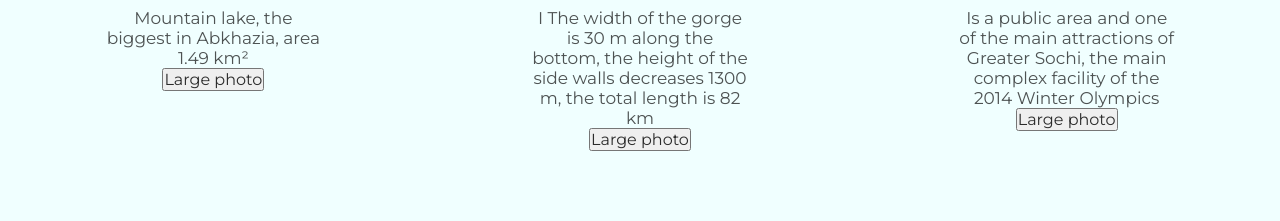
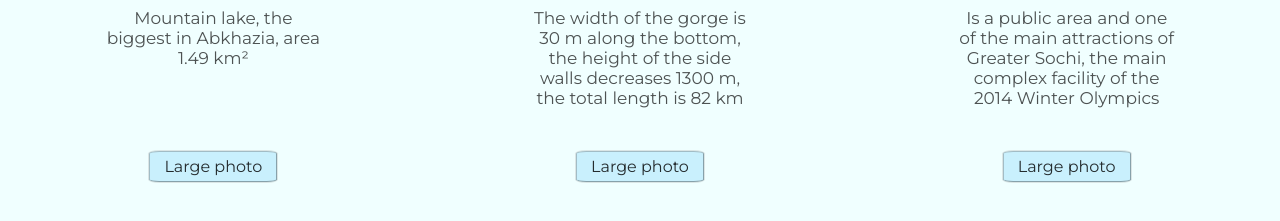
Before and after one commit to Egor-Ivankov/My-web-site, a plain HTML site: page places.html in a window 1280 px wide. Shown: the part 457-678 px from the top of the page. Drawn offline with Linux system fonts and the light colour scheme.

Commit message:
1-Minor edits,2-Fixed favorit places, added hover on buttons, and li tags

```diff
--- a/fonts/fonts.css
+++ b/fonts/fonts.css
@@ -41,3 +41,10 @@
   color: rgba(0, 0, 0, 0.818);
   font-size: 16px;
 }
+
+.buttons a {
+  font-family: 'Montserrat', sans-serif;
+  color: rgba(0, 0, 0, 0.818);
+  font-size: 16px;
+  text-decoration: none;
+}
--- a/places.html
+++ b/places.html
@@ -36,7 +36,6 @@
         <div class="card-text">
           <h1>Lake Rica</h1>
           <p>Mountain lake, the biggest in Abkhazia, area 1.49 km²</p>
-          <div class="btn-one"><button class="btn-one">Large photo</button></div>
         </div>
       </div>
     </div>
@@ -46,10 +45,10 @@
         <img src="./img/Sochi moutains.jpg" alt="Red Lawn">
         <div class="card-text">
           <h1>Mountains in Sochi</h1>
-          <p>I
+          <p>
             The width of the gorge is 30 m along the bottom, the height of the side walls decreases 1300 m, the total
-            length is 82 km</p>
-          <div class="btn-two"><button>Large photo</button></div>
+            length is 82 km
+          </p>
         </div>
       </div>
     </div>
@@ -61,13 +60,17 @@
           <h1>The Olympic Park </h1>
           <p>
             Is a public area and one of the main attractions of Greater Sochi, the main
-            complex facility of the 2014 Winter Olympics</p>
-          <div class="btn-three"><button>Large photo</button></div>
+            complex facility of the 2014 Winter Olympics
+          </p>
         </div>
       </div>
     </div>
   </div>
-
+  <div class="buttons">
+    <button class="btn-one"><a href="#">Large photo</a></button>
+    <button class="btn-two"><a href="#">Large photo</a></button>
+    <button class="btn-three"><a href="#">Large photo</a></button>
+  </div>
   <style>
     @import url('https://fonts.googleapis.com/css2?family=Montserrat&display=swap');
   </style>
--- a/styles/style.css
+++ b/styles/style.css
@@ -47,6 +47,10 @@ body {
   box-shadow: 0 0 0 1px rgba(26, 9, 9, 0.1);
 }
 
+.container>a>button:hover {
+  box-shadow: 0 0 0 1px rgba(40, 105, 109, 0.6);
+}
+
 /* top navbar */
 .topnav {
   display: flex;
@@ -73,6 +77,10 @@ body {
   margin-top: 22px;
 }
 
+.topnav>ul>button>a>li:hover {
+  text-shadow: 0.1px 0.1px;
+}
+
 /* Cards places */
 .cards {
   display: grid;
@@ -96,13 +104,55 @@ body {
   margin-inline: 105px;
 }
 
-.cards>.card-one {}
+/* Cards buttons  */
+.buttons {
+  display: grid;
+  flex-direction: column;
+  grid-template-columns: 1fr 1fr 1fr;
+}
 
-.cards>.card-two {}
+.btn-one {
+  margin-inline: 35%;
+  margin-block: 10%;
+  padding: 5px;
+  background-color: rgba(73, 188, 246, 0.228);
+  border-width: 0.2px;
+  border-color: rgba(0, 0, 0, 0.331);
+  border-radius: 8%;
+  box-shadow: 0 0 0 1px rgba(26, 9, 9, 0.1);
+}
 
-.cardscard-three {}
+.btn-one:hover {
+  box-shadow: 0 0 0 1px rgba(40, 105, 109, 0.6);
+}
 
+.btn-two {
+  margin-inline: 35%;
+  margin-block: 10%;
+  background-color: rgba(73, 188, 246, 0.228);
+  border-width: 0.2px;
+  border-color: rgba(0, 0, 0, 0.331);
+  border-radius: 8%;
+  box-shadow: 0 0 0 1px rgba(26, 9, 9, 0.1);
+}
 
+.btn-two:hover {
+  box-shadow: 0 0 0 1px rgba(40, 105, 109, 0.6);
+}
+
+.btn-three {
+  margin-inline: 35%;
+  margin-block: 10%;
+  background-color: rgba(73, 188, 246, 0.228);
+  border-width: 0.2px;
+  border-color: rgba(0, 0, 0, 0.331);
+  border-radius: 8%;
+  box-shadow: 0 0 0 1px rgba(26, 9, 9, 0.1);
+}
+
+.btn-three:hover {
+  box-shadow: 0 0 0 1px rgba(40, 105, 109, 0.6);
+}
 
 /* Adaptation to different devices */
 @media (max-width: 1200px) {
```
Also changed, not shown: index.html (+4 -0 lines), scrypts/main.js (added).
